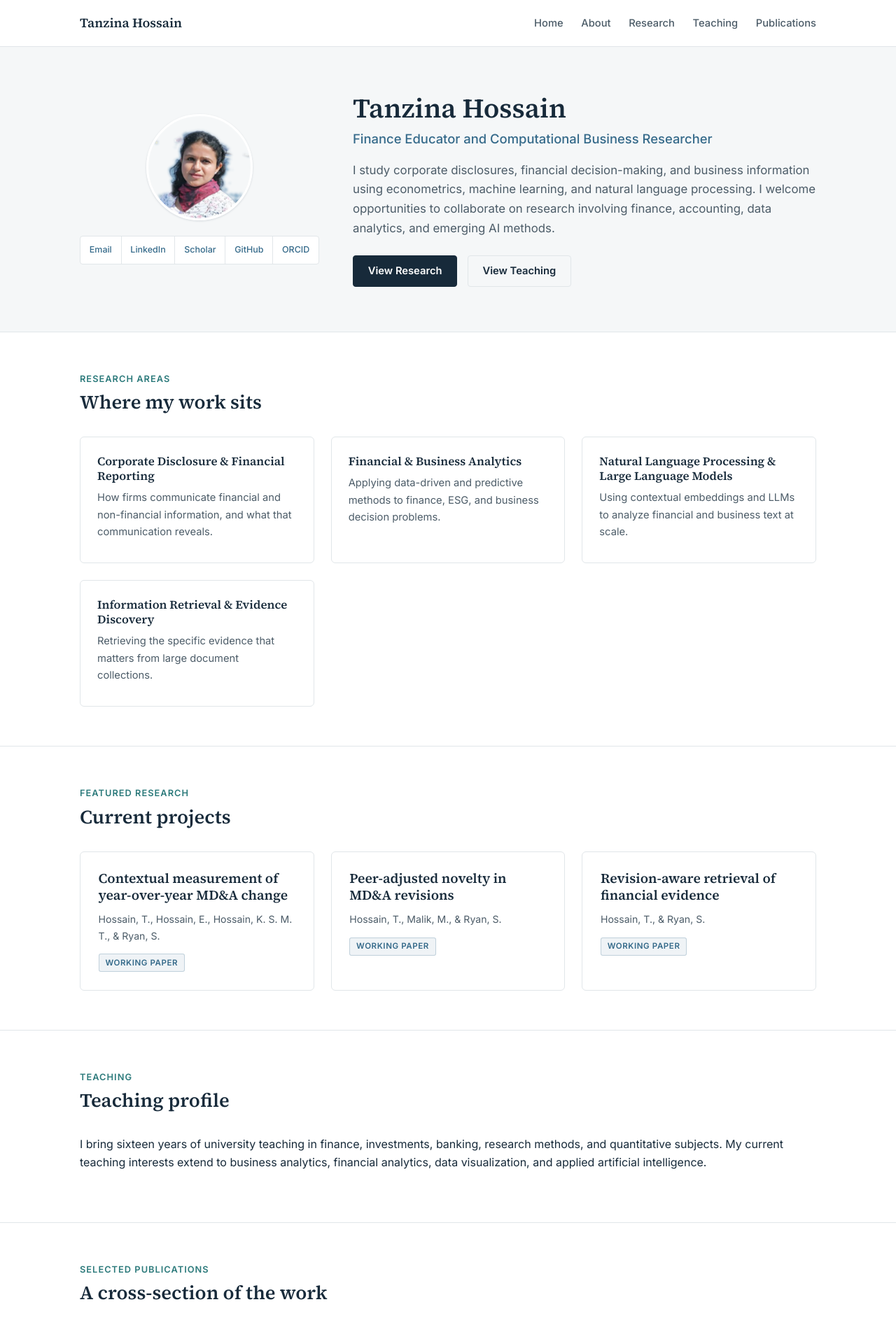
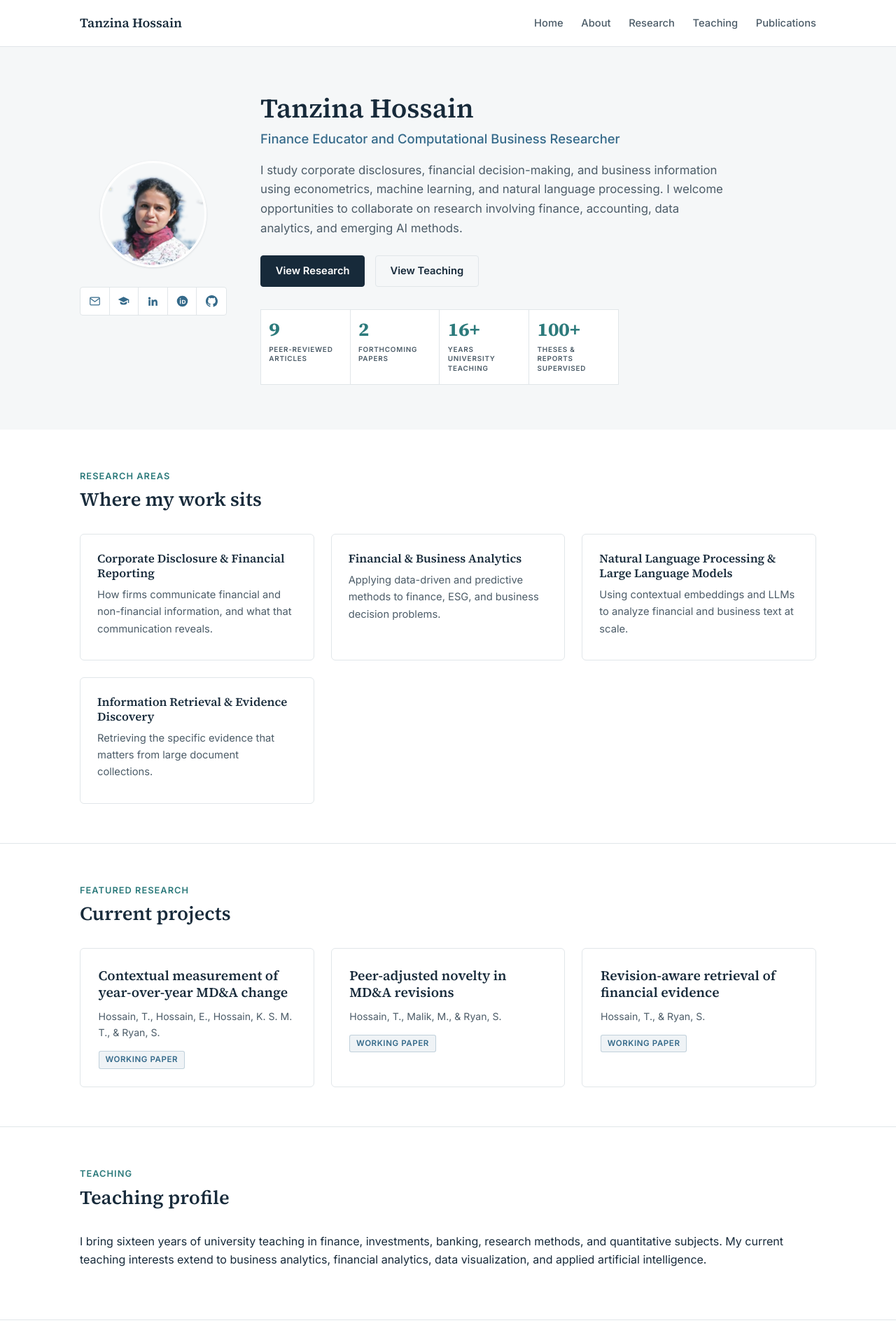
Before and after one commit to tanzinahossain/tanzinahossain.github.io, a Jekyll site: the page built from index.html, in a window 1280 px wide. Shown: the top 1901 px of the page at 70% size. Built offline with Jekyll 4.4.1, drawn with Linux system fonts in a browser that asks for light colours.

Commit message:
Restore icon-style social links and animated stat tiles from the old design
Social row now uses the original SVG icons instead of text labels, pushed
a bit further from the photo. Added back the four count-up stat tiles
(9 peer-reviewed articles, 2 forthcoming, 16+ years teaching, 100+ theses
supervised) with the original animation, in the new navy/teal palette.

Co-Authored-By: Claude Sonnet 5 <noreply@anthropic.com>

```diff
--- a/assets/css/style.css
+++ b/assets/css/style.css
@@ -47,17 +47,25 @@ section + section{border-top:1px solid var(--border)}
 .hero{background:var(--gray); padding:4rem 0}
 .hero-grid{display:flex; gap:3rem; align-items:center; flex-wrap:wrap}
 .hero-photo{width:9.5rem; height:9.5rem; border-radius:50%; object-fit:cover; border:3px solid var(--white); box-shadow:0 1px 3px rgba(23,42,58,.15); flex:none}
-.hero-photo-col{display:flex; flex-direction:column; align-items:center; gap:1.4rem; flex:none}
+.hero-photo-col{display:flex; flex-direction:column; align-items:center; gap:1.8rem; flex:none}
 .hero-social{display:flex; align-items:center; border:1px solid var(--border); border-radius:4px; overflow:hidden; background:var(--white)}
-.hero-social a{display:flex; align-items:center; justify-content:center; padding:.55rem .8rem; font-size:.78rem; font-weight:500; color:var(--blue); border-right:1px solid var(--border)}
+.hero-social a{display:flex; align-items:center; justify-content:center; width:2.6rem; height:2.4rem; color:var(--blue); border-right:1px solid var(--border); transition:background .2s, color .2s}
 .hero-social a:last-child{border-right:0}
 .hero-social a:hover{background:var(--gray); color:var(--teal); text-decoration:none}
+.hero-social svg{width:17px; height:17px}
 .hero-text{flex:1 1 22rem; min-width:0}
 .hero-text .kicker{font-family:var(--sans); font-size:.85rem; font-weight:600; letter-spacing:.06em; text-transform:uppercase; color:var(--teal); margin-bottom:.5rem}
 .hero-text h1{margin-bottom:.3rem}
 .hero-text .role{font-size:1.15rem; color:var(--blue); font-weight:500; margin-bottom:1rem}
 .hero-text .lede{font-size:1.05rem; color:var(--text-muted); max-width:42rem}
 .hero-actions{display:flex; gap:.9rem; flex-wrap:wrap; margin-top:1.5rem}
+
+/* ===== Stat tiles ===== */
+.stats{display:grid; grid-template-columns:repeat(4, minmax(6rem,1fr)); gap:1px; background:var(--border); border:1px solid var(--border); margin-top:2rem; max-width:32rem}
+.stat{background:var(--white); padding:.9rem .7rem}
+.stat .sv2{font-family:var(--serif); font-weight:700; font-size:1.7rem; line-height:1; color:var(--teal); font-variant-numeric:tabular-nums}
+.stat .sl{font-size:.62rem; font-weight:600; text-transform:uppercase; letter-spacing:.08em; color:var(--text-muted); margin-top:.5rem; line-height:1.4}
+@media (max-width:640px){.stats{grid-template-columns:repeat(2,1fr); margin-left:auto; margin-right:auto}}
 
 .btn{display:inline-block; padding:.6rem 1.3rem; border-radius:4px; font-size:.92rem; font-weight:600; border:1px solid var(--navy)}
 .btn-primary{background:var(--navy); color:var(--white)}
--- a/index.html
+++ b/index.html
@@ -9,11 +9,21 @@ description: Finance educator and computational business researcher — corporat
     <div class="hero-photo-col">
       <img class="hero-photo" src="{{ '/portrait.png' | relative_url }}" alt="Tanzina Hossain">
       <div class="hero-social">
-        <a href="mailto:ematanzina@gmail.com">Email</a>
-        <a href="https://www.linkedin.com/in/tanzina-hossain-91a5b6146" target="_blank" rel="noopener">LinkedIn</a>
-        <a href="https://scholar.google.com/citations?hl=en&user=bYUdlSEAAAAJ" target="_blank" rel="noopener">Scholar</a>
-        <a href="https://github.com/tanzinahossain" target="_blank" rel="noopener">GitHub</a>
-        <a href="https://orcid.org/0000-0001-7919-7122" target="_blank" rel="noopener">ORCID</a>
+        <a href="mailto:ematanzina@gmail.com" title="Email" aria-label="Email">
+          <svg viewBox="0 0 24 24" fill="none" stroke="currentColor" stroke-width="1.7" aria-hidden="true"><rect x="2.5" y="4.5" width="19" height="15" rx="1.5"/><path d="M3 6.5l9 6.5 9-6.5"/></svg>
+        </a>
+        <a href="https://scholar.google.com/citations?hl=en&user=bYUdlSEAAAAJ" target="_blank" rel="noopener" title="Google Scholar" aria-label="Google Scholar">
+          <svg viewBox="0 0 24 24" fill="currentColor" aria-hidden="true"><path d="M12 3 1 8.6l11 5.6 9-4.6v5.9h2V8.6L12 3z"/><path d="M5.2 12.6v3.5c0 1.7 3 3.1 6.8 3.1s6.8-1.4 6.8-3.1v-3.5L12 16.1l-6.8-3.5z"/></svg>
+        </a>
+        <a href="https://www.linkedin.com/in/tanzina-hossain-91a5b6146" target="_blank" rel="noopener" title="LinkedIn" aria-label="LinkedIn">
+          <svg viewBox="0 0 24 24" fill="currentColor" aria-hidden="true"><path d="M4.98 3.5a2.5 2.5 0 1 1 0 5 2.5 2.5 0 0 1 0-5zM3.2 9h3.6v12H3.2V9zm6 0h3.45v1.65h.05c.5-.92 1.75-1.9 3.65-1.9 3.9 0 4.65 2.4 4.65 5.6V21h-3.6v-5.55c0-1.32-.03-3.02-1.87-3.02-1.88 0-2.17 1.42-2.17 2.92V21H9.2V9z"/></svg>
+        </a>
+        <a href="https://orcid.org/0000-0001-7919-7122" target="_blank" rel="noopener" title="ORCID" aria-label="ORCID">
+          <svg viewBox="0 0 24 24" fill="currentColor" aria-hidden="true"><circle cx="12" cy="12" r="11"/><rect x="7" y="9.4" width="1.9" height="8" fill="#fff"/><circle cx="7.95" cy="7.1" r="1.15" fill="#fff"/><path d="M11.3 9.4h3.3c2.5 0 4 1.7 4 4s-1.5 4-4 4h-3.3v-8zm1.9 1.7v4.6h1.3c1.4 0 2.2-.9 2.2-2.3s-.8-2.3-2.2-2.3h-1.3z" fill="#fff"/></svg>
+        </a>
+        <a href="https://github.com/tanzinahossain" target="_blank" rel="noopener" title="GitHub" aria-label="GitHub">
+          <svg viewBox="0 0 16 16" fill="currentColor" aria-hidden="true"><path d="M8 0C3.58 0 0 3.58 0 8c0 3.54 2.29 6.53 5.47 7.59.4.07.55-.17.55-.38 0-.19-.01-.82-.01-1.49-2.01.37-2.53-.49-2.69-.94-.09-.23-.48-.94-.82-1.13-.28-.15-.68-.52-.01-.53.63-.01 1.08.58 1.23.82.72 1.21 1.87.87 2.33.66.07-.52.28-.87.51-1.07-1.78-.2-3.64-.89-3.64-3.95 0-.87.31-1.59.82-2.15-.08-.2-.36-1.02.08-2.12 0 0 .67-.21 2.2.82.64-.18 1.32-.27 2-.27s1.36.09 2 .27c1.53-1.04 2.2-.82 2.2-.82.44 1.1.16 1.92.08 2.12.51.56.82 1.27.82 2.15 0 3.07-1.87 3.75-3.65 3.95.29.25.54.73.54 1.48 0 1.07-.01 1.93-.01 2.2 0 .21.15.46.55.38A8.01 8.01 0 0 0 16 8c0-4.42-3.58-8-8-8z"/></svg>
+        </a>
       </div>
     </div>
     <div class="hero-text">
@@ -24,9 +34,39 @@ description: Finance educator and computational business researcher — corporat
         <a class="btn btn-primary" href="{{ '/research/' | relative_url }}">View Research</a>
         <a class="btn btn-ghost" href="{{ '/teaching/' | relative_url }}">View Teaching</a>
       </div>
+      <div class="stats" id="stats">
+        <div class="stat"><div class="sv2" data-count="9">0</div><div class="sl">Peer-reviewed<br>articles</div></div>
+        <div class="stat"><div class="sv2" data-count="2">0</div><div class="sl">Forthcoming<br>papers</div></div>
+        <div class="stat"><div class="sv2" data-count="16" data-suffix="+">0</div><div class="sl">Years university<br>teaching</div></div>
+        <div class="stat"><div class="sv2" data-count="100" data-suffix="+">0</div><div class="sl">Theses &amp; reports<br>supervised</div></div>
+      </div>
     </div>
   </div>
 </section>
+
+<script>
+(function(){
+  var statsEl = document.getElementById("stats");
+  if(!statsEl) return;
+  var reduce = window.matchMedia("(prefers-reduced-motion: reduce)").matches;
+  function runStats(){
+    Array.prototype.forEach.call(statsEl.querySelectorAll("[data-count]"), function(el){
+      var target = Number(el.dataset.count), suffix = el.dataset.suffix || "";
+      if(reduce){ el.textContent = target + suffix; return; }
+      var t0 = performance.now(), dur = 950;
+      function tick(now){
+        var p = Math.min(1, (now - t0) / dur);
+        el.textContent = Math.round(target * (1 - Math.pow(1 - p, 3))) + (p === 1 ? suffix : "");
+        if(p < 1) requestAnimationFrame(tick);
+      }
+      requestAnimationFrame(tick);
+    });
+  }
+  new IntersectionObserver(function(es, o){
+    es.forEach(function(en){ if(en.isIntersecting){ runStats(); o.disconnect(); } });
+  }, {threshold:.4}).observe(statsEl);
+})();
+</script>
 
 <section id="research">
   <div class="wrap">
```
